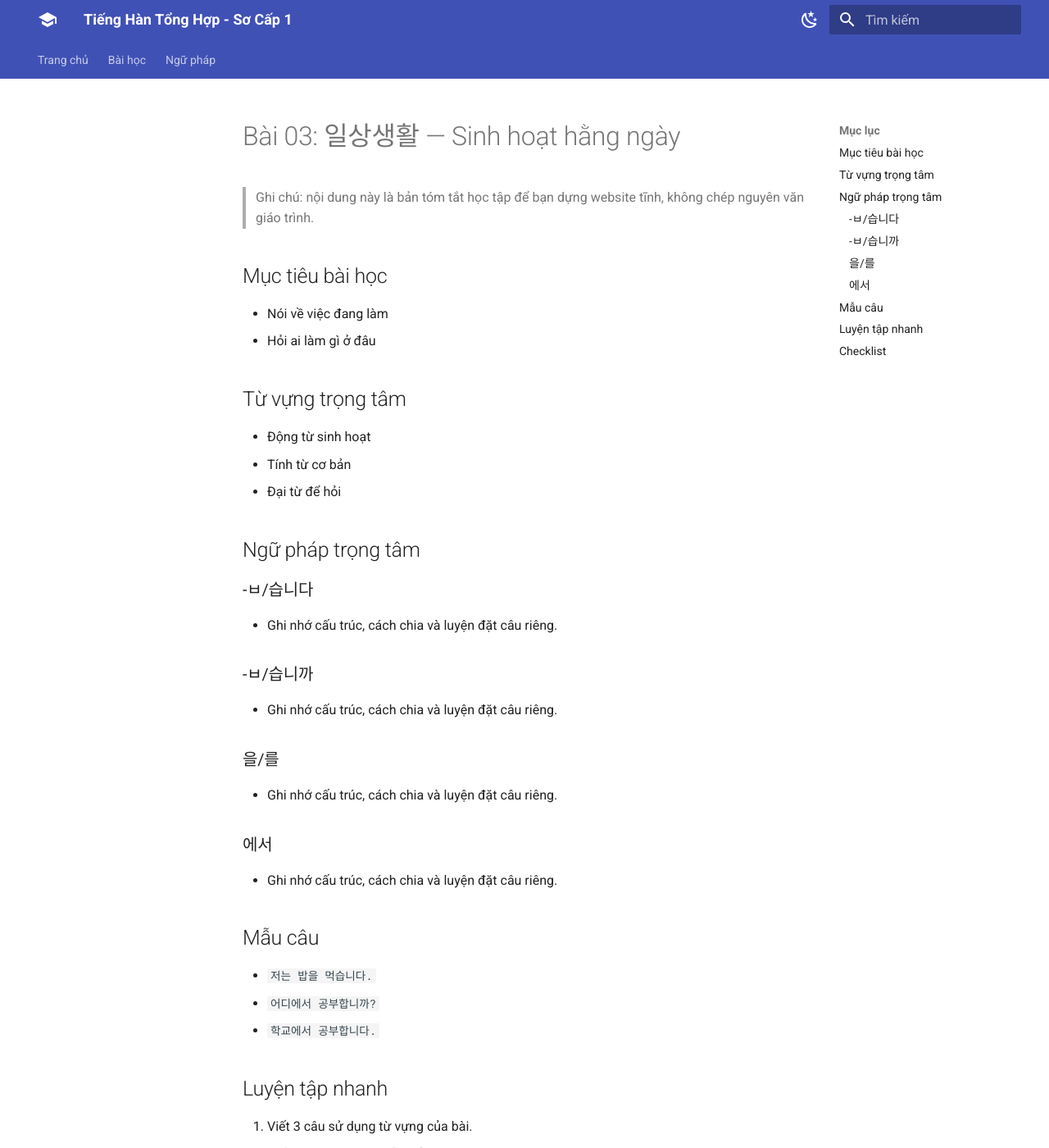
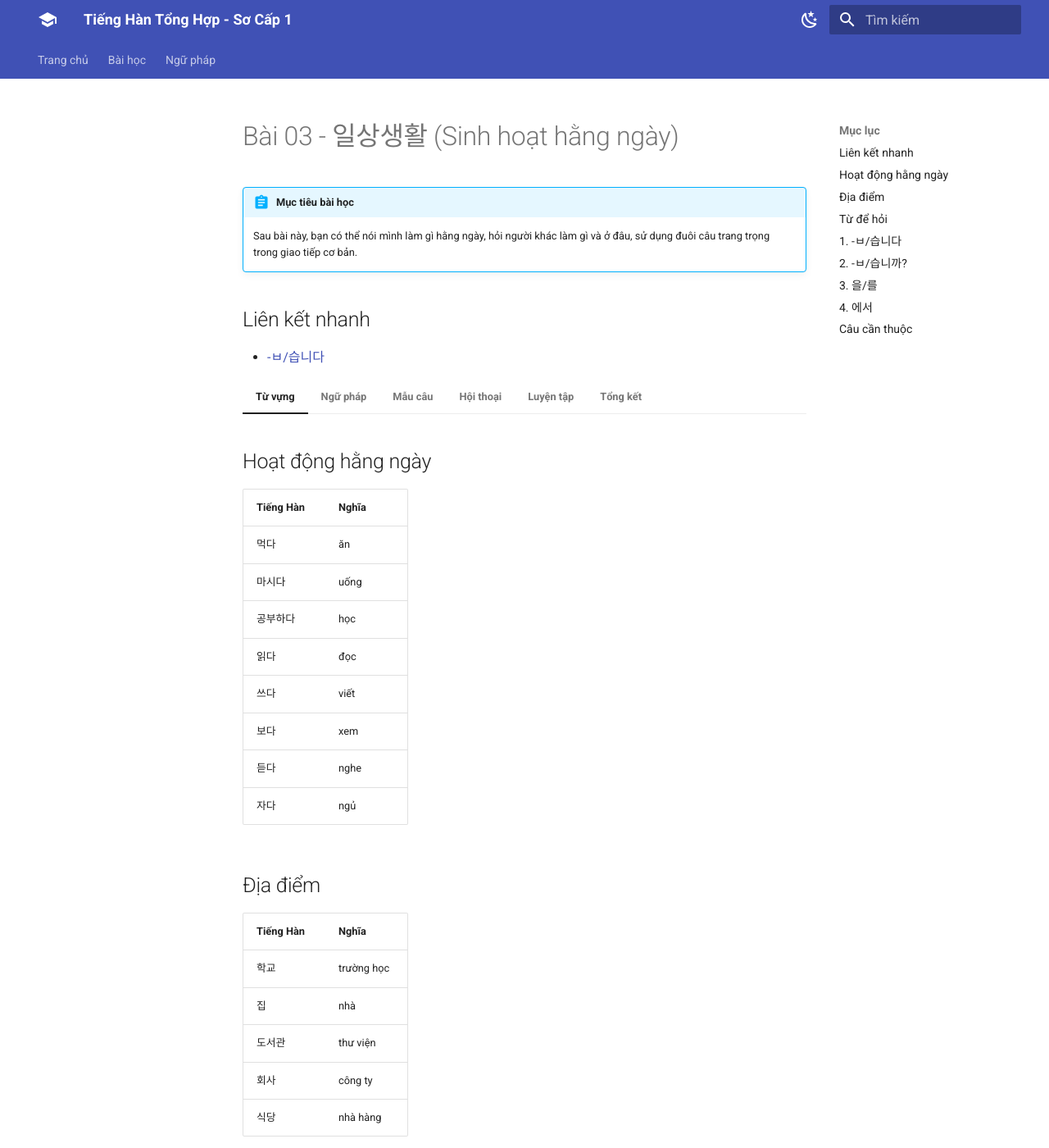
Before and after one commit to toanGa/tienghan-quyen1, an MkDocs documentation site: the page built from docs/lessons/bai-03.md, in a window 1280 px wide and 1400 px high. Shown: the whole window at 82% size. Built offline with MkDocs 1.6.1 and Material for MkDocs 9.7.7, drawn with Linux system fonts in a browser that asks for light colours; some of the changed text lies outside the part shown.

Commit message:
Upgrade lesson 03 to MkDocs format

```diff
--- a/docs/lessons/bai-03.md
+++ b/docs/lessons/bai-03.md
@@ -1,58 +1,140 @@
 ---
-title: "Bài 03: 일상생활 — Sinh hoạt hằng ngày"
+title: "Bài 03 - 일상생활 (Sinh hoạt hằng ngày)"
 lesson: 3
 korean: "일상생활"
 vietnamese: "Sinh hoạt hằng ngày"
 ---
 
-# Bài 03: 일상생활 — Sinh hoạt hằng ngày
+# Bài 03 - 일상생활 (Sinh hoạt hằng ngày)
 
-> Ghi chú: nội dung này là bản tóm tắt học tập để bạn dựng website tĩnh, không chép nguyên văn giáo trình.
+!!! abstract "Mục tiêu bài học"
+    Sau bài này, bạn có thể nói mình làm gì hằng ngày, hỏi người khác làm gì và ở đâu, sử dụng đuôi câu trang trọng trong giao tiếp cơ bản.
 
-## Mục tiêu bài học
+## Liên kết nhanh
 
-- Nói về việc đang làm
-- Hỏi ai làm gì ở đâu
+- [-ㅂ/습니다](../grammar/seumnida.md)
 
-## Từ vựng trọng tâm
+=== "Từ vựng"
 
-- Động từ sinh hoạt
-- Tính từ cơ bản
-- Đại từ để hỏi
+    ## Hoạt động hằng ngày
 
-## Ngữ pháp trọng tâm
+    | Tiếng Hàn | Nghĩa |
+    |---|---|
+    | 먹다 | ăn |
+    | 마시다 | uống |
+    | 공부하다 | học |
+    | 읽다 | đọc |
+    | 쓰다 | viết |
+    | 보다 | xem |
+    | 듣다 | nghe |
+    | 자다 | ngủ |
 
-### -ㅂ/습니다
+    ## Địa điểm
 
-- Ghi nhớ cấu trúc, cách chia và luyện đặt câu riêng.
+    | Tiếng Hàn | Nghĩa |
+    |---|---|
+    | 학교 | trường học |
+    | 집 | nhà |
+    | 도서관 | thư viện |
+    | 회사 | công ty |
+    | 식당 | nhà hàng |
 
-### -ㅂ/습니까
+    ## Từ để hỏi
 
-- Ghi nhớ cấu trúc, cách chia và luyện đặt câu riêng.
+    | Tiếng Hàn | Nghĩa |
+    |---|---|
+    | 누구 | ai |
+    | 어디 | đâu |
+    | 무엇 / 뭐 | cái gì |
 
-### 을/를
+=== "Ngữ pháp"
 
-- Ghi nhớ cấu trúc, cách chia và luyện đặt câu riêng.
+    ## 1. -ㅂ/습니다
 
-### 에서
+    Đuôi câu trần thuật trang trọng.
 
-- Ghi nhớ cấu trúc, cách chia và luyện đặt câu riêng.
+    Ví dụ:
 
-## Mẫu câu
+    - 저는 밥을 먹습니다.
+    - 학교에서 공부합니다.
 
-- `저는 밥을 먹습니다.`
-- `어디에서 공부합니까?`
-- `학교에서 공부합니다.`
+    ## 2. -ㅂ/습니까?
 
-## Luyện tập nhanh
+    Dùng để đặt câu hỏi trang trọng.
 
-1. Viết 3 câu sử dụng từ vựng của bài.
-2. Viết 2 câu sử dụng mỗi điểm ngữ pháp.
-3. Tự tạo một đoạn hội thoại ngắn 4–6 câu theo chủ đề bài học.
+    Ví dụ:
 
-## Checklist
+    - 어디에서 공부합니까?
+    - 무엇을 먹습니까?
 
-- [ ] Thuộc từ vựng chính
-- [ ] Hiểu ngữ pháp
-- [ ] Đọc được mẫu câu
-- [ ] Tự nói được ít nhất 5 câu theo chủ đề
+    ## 3. 을/를
+
+    Tiểu từ tân ngữ.
+
+    | Sau phụ âm | Sau nguyên âm |
+    |---|---|
+    | 을 | 를 |
+
+    Ví dụ:
+
+    - 밥을 먹습니다.
+    - 커피를 마십니다.
+
+    ## 4. 에서
+
+    Chỉ nơi diễn ra hành động.
+
+    Ví dụ:
+
+    - 학교에서 공부합니다.
+    - 집에서 쉽니다.
+
+=== "Mẫu câu"
+
+    | Tiếng Hàn | Nghĩa |
+    |---|---|
+    | 무엇을 먹습니까? | Bạn ăn gì? |
+    | 밥을 먹습니다. | Tôi ăn cơm. |
+    | 어디에서 공부합니까? | Bạn học ở đâu? |
+    | 학교에서 공부합니다. | Tôi học ở trường. |
+    | 무엇을 읽습니까? | Bạn đọc gì? |
+
+=== "Hội thoại"
+
+    A: 어디에서 공부합니까?
+
+    B: 학교에서 공부합니다.
+
+    A: 무엇을 공부합니까?
+
+    B: 한국어를 공부합니다.
+
+    A: 도서관에 갑니까?
+
+    B: 네, 갑니다.
+
+=== "Luyện tập"
+
+    1. Đặt 5 câu với 을/를.
+    2. Đặt 5 câu với 에서.
+    3. Trả lời:
+       - 무엇을 먹습니까?
+       - 어디에서 공부합니까?
+       - 무엇을 읽습니까?
+
+=== "Tổng kết"
+
+    | Cấu trúc | Nghĩa |
+    |---|---|
+    | -ㅂ/습니다 | câu trần thuật trang trọng |
+    | -ㅂ/습니까? | câu hỏi trang trọng |
+    | 을/를 | tân ngữ |
+    | 에서 | tại, ở |
+
+    ## Câu cần thuộc
+
+    1. 저는 밥을 먹습니다.
+    2. 어디에서 공부합니까?
+    3. 학교에서 공부합니다.
+    4. 한국어를 공부합니다.
+    5. 무엇을 읽습니까?
```
